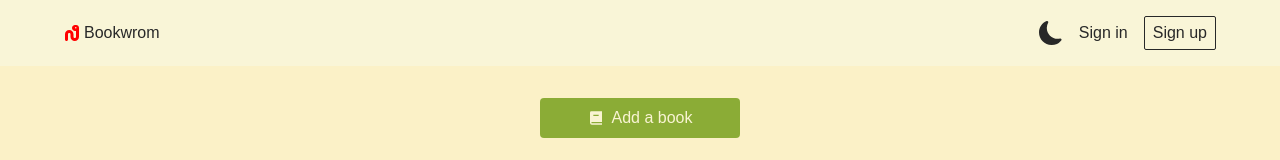
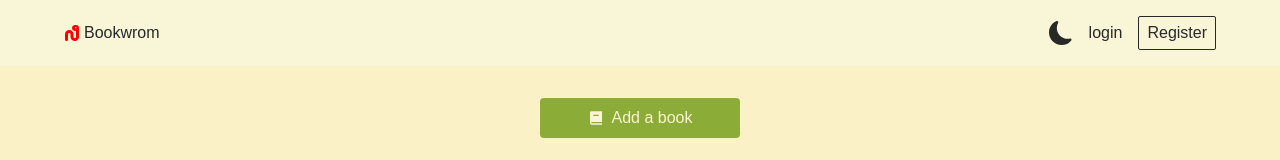
Before and after one commit to nerdy-guy/bookworm-client, a React (Vite) app: page / in a window 1280 px wide. Shown: the top 160 px of the page. Built offline with nearby package versions, Linux system fonts and the light colour scheme.

Commit message:
fix: fix navbar routing

```diff
--- a/src/components/Navbar.jsx
+++ b/src/components/Navbar.jsx
@@ -69,15 +69,15 @@ const Navbar = () => {
             )}
           </button>
           {loggedIn ? (
-            <button>Sign out</button>
+            <button>Logout</button>
           ) : (
             <>
-              <Link to="/signin">Sign in</Link>{" "}
+              <Link to="/login">login</Link>{" "}
               <Link
-                to="signup"
+                to="/register"
                 className="rounded-sm border-[1px] border-[#282828] bg-transparent px-2 py-1 duration-700 hover:border-transparent hover:bg-[#83a598] hover:text-[#fbf1c7] dark:border-[#fbf1c7] dark:hover:border-transparent dark:hover:bg-[#458588]"
               >
-                Sign up
+                Register
               </Link>
             </>
           )}
@@ -120,10 +120,10 @@ const Navbar = () => {
                   ))}
 
                 {loggedIn ? (
-                  <button>Sign out</button>
+                  <button>Logout</button>
                 ) : (
                   <>
-                    <button>Sign in</button> <button>Sign up</button>
+                    <button>Login</button> <button>Register</button>
                   </>
                 )}
               </ul>
```
